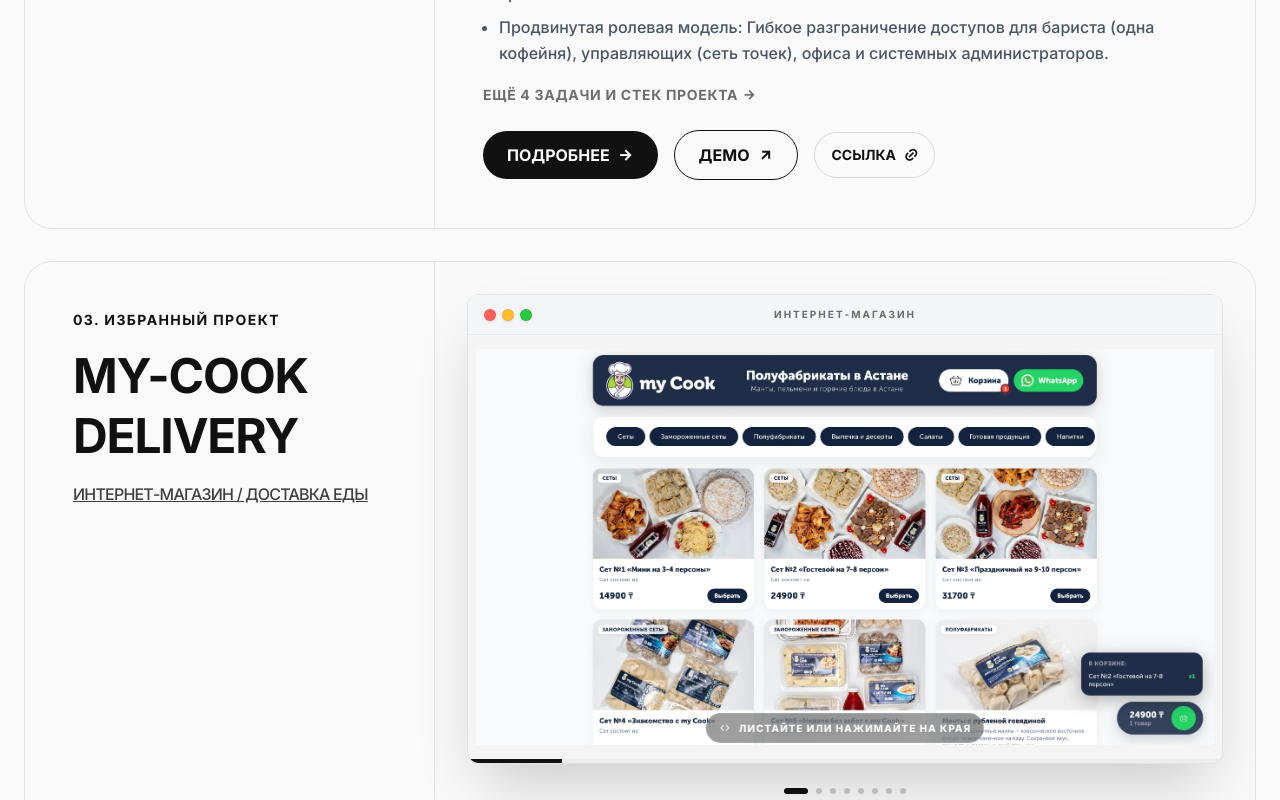
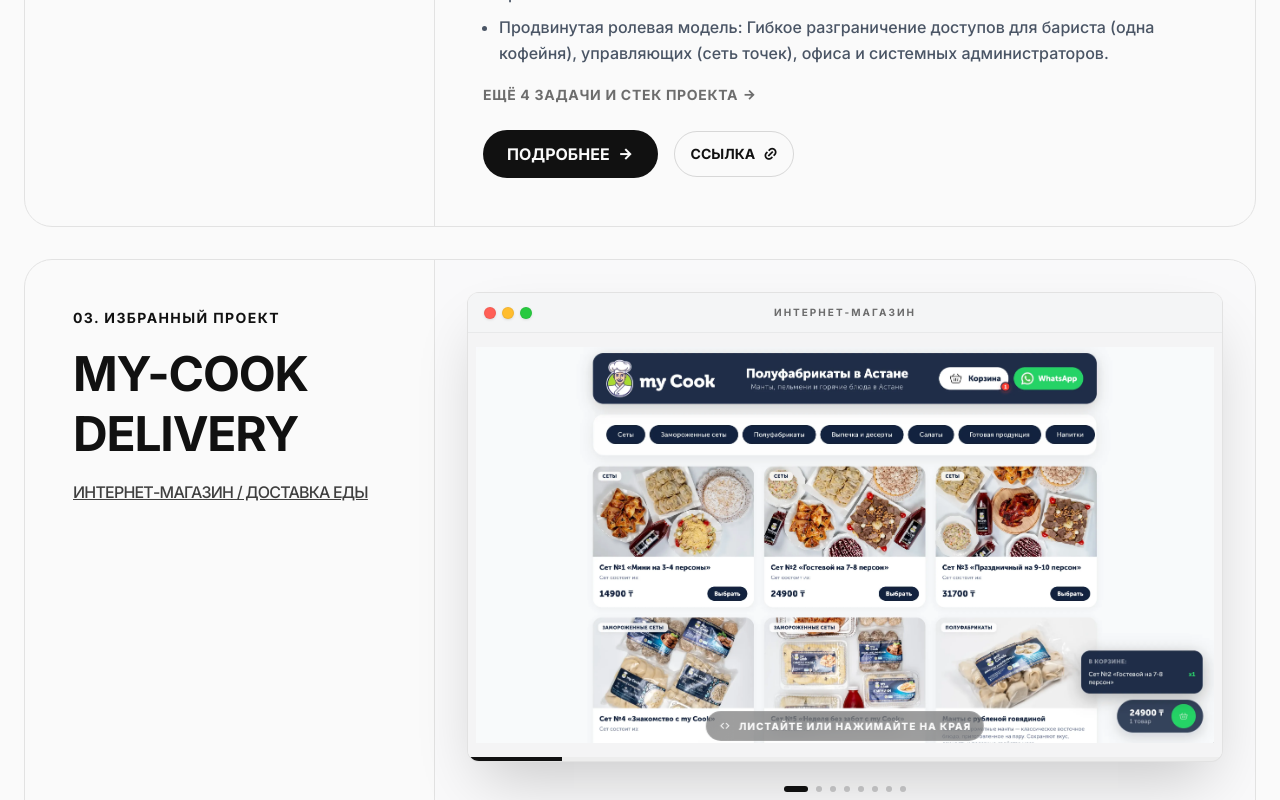
Before and after one commit to abzalt1/abzalt1.github.io, a Next.js app: page / in a window 1280 px wide. Shown: the part 3480-4280 px from the top of the page. Built offline with nearby package versions, Linux system fonts and the light colour scheme.

Commit message:
content: убрать ссылку на демо PastryStudio из кейса
Ссылка у проекта теперь необязательная, кнопка без неё не показывается.

Co-Authored-By: Claude Opus 5.5 <noreply@anthropic.com>

```diff
--- a/src/components/ProjectView.tsx
+++ b/src/components/ProjectView.tsx
@@ -47,9 +47,11 @@ export default function ProjectView({ slug }: { slug: string }) {
                             </h1>
                             <p className="mt-4 text-base font-bold uppercase tracking-tighter underline opacity-80">{category}</p>
                             <div className="flex flex-wrap items-center gap-2 md:gap-3 mt-6">
-                                <a href={link} target="_blank" className="inline-flex items-center gap-2 font-bold uppercase bg-black text-white px-4 py-2.5 md:px-6 md:py-3 text-sm md:text-base hover:opacity-80 transition-opacity rounded-full whitespace-nowrap" rel="noopener noreferrer">
-                                    {linkLabel} <i className="ri-arrow-right-up-line"></i>
-                                </a>
+                                {link && (
+                                    <a href={link} target="_blank" className="inline-flex items-center gap-2 font-bold uppercase bg-black text-white px-4 py-2.5 md:px-6 md:py-3 text-sm md:text-base hover:opacity-80 transition-opacity rounded-full whitespace-nowrap" rel="noopener noreferrer">
+                                        {linkLabel} <i className="ri-arrow-right-up-line"></i>
+                                    </a>
+                                )}
                                 <CopyLinkButton path={`/projects/${slug}`} />
                             </div>
                         </header>
--- a/src/components/Projects.tsx
+++ b/src/components/Projects.tsx
@@ -87,9 +87,11 @@ const ProjectCard = ({ project, isFirst, onImageClick }: ProjectCardProps) => {
                                     <Link href={href} className="inline-flex items-center gap-2 font-bold uppercase bg-black text-white px-4 py-2.5 md:px-6 md:py-3 text-sm md:text-base hover:opacity-80 transition-opacity rounded-full whitespace-nowrap shrink-0">
                                         Подробнее <i className="ri-arrow-right-line"></i>
                                     </Link>
-                                    <a href={link} target="_blank" className="inline-flex items-center gap-2 font-bold uppercase border border-black px-4 py-2.5 md:px-6 md:py-3 text-sm md:text-base hover:bg-black/5 transition-colors rounded-full whitespace-nowrap shrink-0" rel="noopener noreferrer">
-                                        {linkLabel} <i className="ri-arrow-right-up-line"></i>
-                                    </a>
+                                    {link && (
+                                        <a href={link} target="_blank" className="inline-flex items-center gap-2 font-bold uppercase border border-black px-4 py-2.5 md:px-6 md:py-3 text-sm md:text-base hover:bg-black/5 transition-colors rounded-full whitespace-nowrap shrink-0" rel="noopener noreferrer">
+                                            {linkLabel} <i className="ri-arrow-right-up-line"></i>
+                                        </a>
+                                    )}
                                     <CopyLinkButton path={href} />
                                     {demoCredentials && (
                                         <div className="flex flex-wrap sm:flex-nowrap items-center gap-2 px-4 py-3 bg-black/5 rounded-xl border border-black/10 w-full sm:w-auto">
--- a/src/data/projects.ts
+++ b/src/data/projects.ts
@@ -20,7 +20,8 @@ export interface Project {
     // Case-study blocks rendered only on the project page, each only when filled in.
     challenge?: string;
     testimonial?: { quote: string; author: string };
-    link: string;
+    // External site or demo; omit when there is nothing public to link to.
+    link?: string;
     linkLabel?: string;
     demoCredentials?: { login: string; pass: string };
     stack: StackItem[];
@@ -78,8 +79,6 @@ export const projects: Project[] = [
             "Безопасный демо-режим: Архитектурно заложенная изолированная среда для презентации продукта без риска изменения боевой базы данных."
         ],
         challenge: "Партнёрские кофейни присылали заказы в WhatsApp, и собирать их из переписки было неудобно. Дальше всё делали вручную: заявки переносили в 1С, а сводную для цеха составлял сотрудник. Нужен был портал, где точки сами оформляют заказ до дедлайна, заявка сразу уходит в 1С, а сводная для цеха формируется автоматически.",
-        link: "https://pastrystudio-demo.vercel.app/",
-        linkLabel: "Демо",
         stack: [
             { icon: "ri-reactjs-fill", name: "React / Next.js", info: "App Router, SSR и API-роуты для серверной логики." },
             { icon: "ri-database-2-fill", name: "Supabase", info: "PostgreSQL + Auth + Row Level Security для мультитенантной архитектуры." },
```
Also changed, not shown: public/llms.txt.
